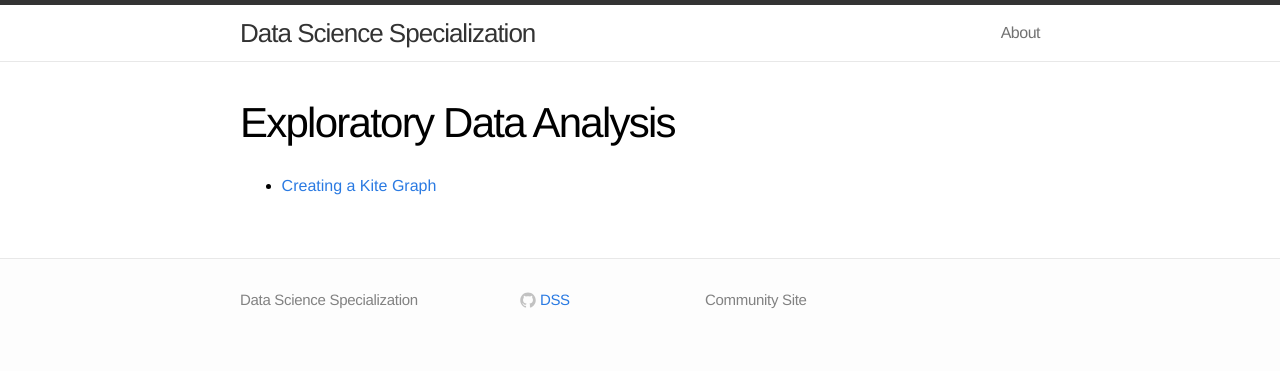
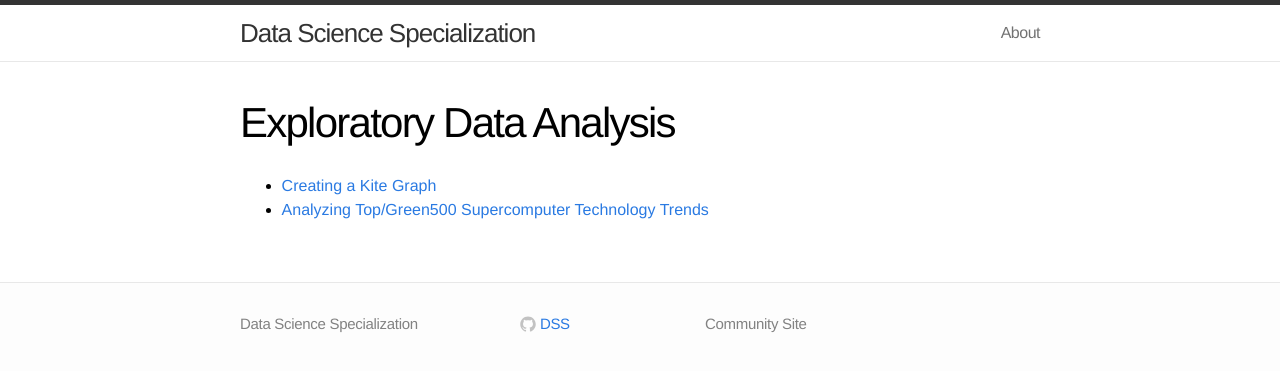
Before and after one commit to DataScienceSpecialization/DataScienceSpecialization.github.io, a Jekyll site: the page built from eda.md, in a window 1280 px wide. Shown: the top 371 px of the page. Built offline with Jekyll 4.4.1, drawn with Linux system fonts in a browser that asks for light colours.

Commit message:
Added link to Exascalar analysis
Link to my “working” Exacalar page. Been using this data set as an
example data set for cleaning and some exploration.

```diff
--- a/eda.md
+++ b/eda.md
@@ -4,3 +4,5 @@ title: Exploratory Data Analysis
 permalink: /eda/
 ---
 - [Creating a Kite Graph](http://rpubs.com/thoughtfulbloke/kitegraph)
+
+- [Analyzing Top/Green500 Supercomputer Technology Trends](http://github.com/ww44ss/Exascalar-Analysis)
```
